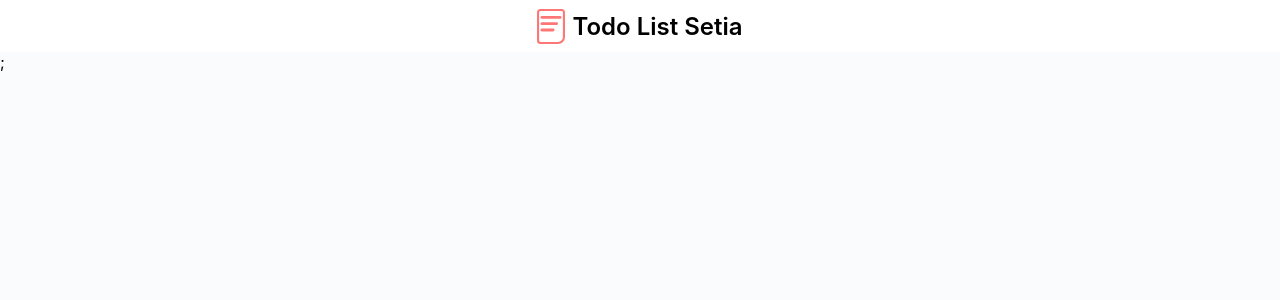
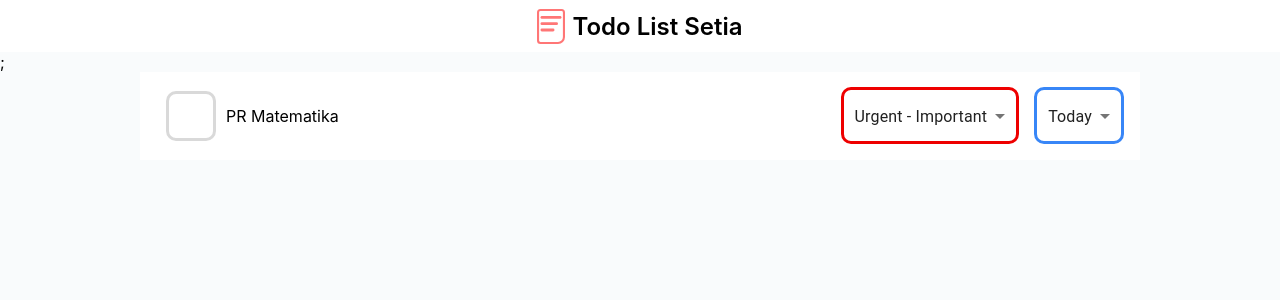
Before and after one commit to gunawansetia/todo-list-setia, a React (Create React App) app: page / in a window 1280 px wide. Shown: the top 300 px of the page. Built offline with nearby package versions, Linux system fonts and the light colour scheme.

Commit message:
+ container, navbar, priority & day select, todos

```diff
--- a/package.json
+++ b/package.json
@@ -3,6 +3,9 @@
   "version": "0.1.0",
   "private": true,
   "dependencies": {
+    "@emotion/react": "^11.10.5",
+    "@emotion/styled": "^11.10.5",
+    "@mui/material": "^5.11.6",
     "@testing-library/jest-dom": "^5.16.5",
     "@testing-library/react": "^13.4.0",
     "@testing-library/user-event": "^13.5.0",
--- a/src/App.js
+++ b/src/App.js
@@ -1,11 +1,16 @@
 import logo from "./logo.svg";
 import "./App.css";
 import Navbar from "./components/Navbar";
+import Container from "./components/Container";
+import Todos from "./components/Todos";
 
 function App() {
   return (
     <div className="App">
       <Navbar />;
+      <Container>
+        <Todos />
+      </Container>
     </div>
   );
 }
--- /dev/null
+++ b/src/components/Container/Container.module.css
@@ -0,0 +1,6 @@
+.container {
+    padding: 16px;
+    margin: 0 auto;
+    max-width: 1000px;
+    background-color: var(--secondary-background-color);
+ }
--- /dev/null
+++ b/src/components/Container/index.jsx
@@ -0,0 +1,12 @@
+import PropTypes from "prop-types";
+import styles from "./Container.module.css";
+
+const Container = ({ children }) => {
+  return <section className={styles.container}>{children}</section>;
+};
+
+Container.propTypes = {
+  children: PropTypes.node,
+};
+
+export default Container;
--- /dev/null
+++ b/src/components/DaySelect/DaySelect.css
@@ -0,0 +1,5 @@
+.day .MuiOutlinedInput-notchedOutline {
+    border-color: #3886F7;
+    border-width: 3px;
+    border-radius: 10px;
+}
--- /dev/null
+++ b/src/components/DaySelect/index.jsx
@@ -0,0 +1,38 @@
+import { FormControl, MenuItem, Select } from "@mui/material";
+import "./DaySelect.css";
+import PropTypes from "prop-types";
+
+const initDaySelect = [
+  { value: "today", text: "Today" },
+  { value: "tomorrow", text: "Tomorrow" },
+  { value: "", text: "-" },
+];
+
+const DaySelect = ({ value }) => {
+  return (
+    <>
+      <FormControl>
+        <Select
+          id="day-select"
+          value={value}
+          className="day MuiOutlinedInput-notchedOutline"
+          inputProps={{ "aria-label": "Day Select" }}
+        >
+          {initDaySelect.map((item, index) => {
+            return (
+              <MenuItem key={index} value={item.value}>
+                {item.text}
+              </MenuItem>
+            );
+          })}
+        </Select>
+      </FormControl>
+    </>
+  );
+};
+
+DaySelect.propTypes = {
+  value: PropTypes.string,
+};
+
+export default DaySelect;
--- a/src/components/Navbar/Navbar.module.css
+++ b/src/components/Navbar/Navbar.module.css
@@ -13,7 +13,5 @@
 }
 
 .title {
-
     font-weight: 600;
-
 }
--- /dev/null
+++ b/src/components/PrioritySelect/Priority.css
@@ -0,0 +1,5 @@
+.priority .MuiOutlinedInput-notchedOutline {
+    border-color: var(--urgent-important-select-color);
+    border-width: 3px;
+    border-radius: 10px;
+}
--- /dev/null
+++ b/src/components/PrioritySelect/index.jsx
@@ -0,0 +1,39 @@
+import { FormControl, FormHelperText, MenuItem, Select } from "@mui/material";
+import PropTypes from "prop-types";
+import "./Priority.css";
+
+const initPrioritySelect = [
+  { value: "Urgent&Important", text: "Urgent - Important" },
+  { value: "NotUrgent&Important", text: "Not Urgent - Important" },
+  { value: "Urgent&NotImportant", text: "Urgent - Not Important" },
+  { value: "NotUrgent&NotImportant", text: "Not Urgent - Not Important" },
+];
+
+const PrioritySelect = ({ value }) => {
+  return (
+    <>
+      <FormControl sx={{ margin: "auto 15px" }}>
+        <Select
+          inputProps={{ "aria-label": "Priority Select" }}
+          className="priority MuiOutlinedInput-notchedOutline"
+          id="priority-select"
+          value={value}
+        >
+          {initPrioritySelect.map((item, index) => {
+            return (
+              <MenuItem key={index} value={item.value}>
+                {item.text}
+              </MenuItem>
+            );
+          })}
+        </Select>
+      </FormControl>
+    </>
+  );
+};
+
+PrioritySelect.propTypes = {
+  value: PropTypes.string,
+};
+
+export default PrioritySelect;
--- /dev/null
+++ b/src/components/Todos/Todos.module.css
@@ -0,0 +1,16 @@
+.todos {
+    display: flex;
+    align-items: center;
+
+}
+
+.icBox {
+    width: 50px;
+    height: 50px;
+    margin: auto 10px;
+
+}
+
+.allSelect {
+    margin-left: auto;
+}
--- /dev/null
+++ b/src/components/Todos/index.jsx
@@ -0,0 +1,27 @@
+import { Grid, MenuItem, Select } from "@mui/material";
+import ic_box_check from "../../assets/ic_box_check.svg";
+import DaySelect from "../DaySelect";
+import PrioritySelect from "../PrioritySelect";
+import styles from "./Todos.module.css";
+
+let initTodos = {
+  text: "PR Matematika",
+  check: false,
+  priority: "Urgent&Important",
+  day: "today",
+};
+
+const Todos = () => {
+  return (
+    <div className={styles.todos}>
+      <img className={styles.icBox} src={ic_box_check} alt="ic_box" />
+      {initTodos.text}
+      <div className={styles.allSelect}>
+        <PrioritySelect value={initTodos.priority} />
+        <DaySelect value={initTodos.day} />
+      </div>
+    </div>
+  );
+};
+
+export default Todos;
```
Also changed, not shown: 1 other file (tests, documents, lock files or other folders).
